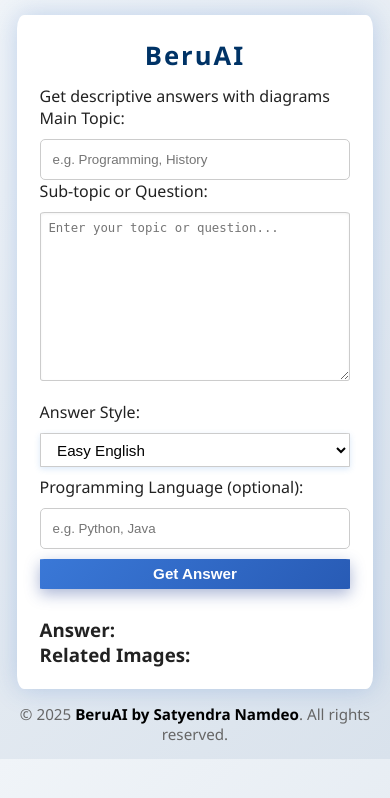
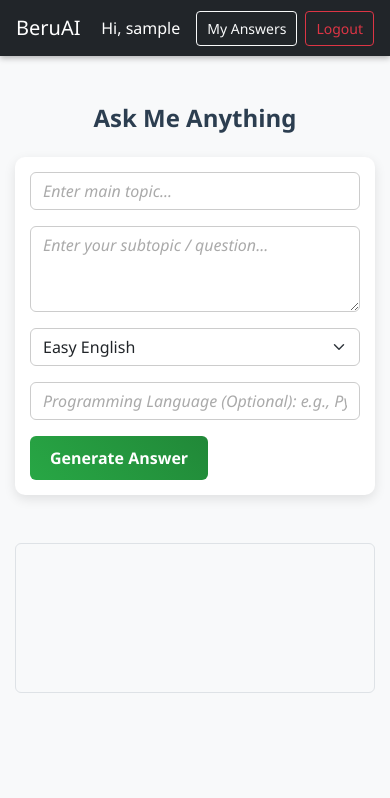
Before and after one commit to SanFlash/Satyen78beruAI, a Flask app: template templates/index.html in a window 390 px wide. Shown: the top 798 px of the page. Run offline with Flask 3, Linux system fonts and the light colour scheme; the template is opened without the code that fills it: most values are stand-ins (such as "Sample title", 1, 10 or a date in 2020).

Commit message:
Update index.html

```diff
--- a/templates/index.html
+++ b/templates/index.html
@@ -1,310 +1,308 @@
 <!DOCTYPE html>
 <html lang="en">
 <head>
-  <meta charset="UTF-8" />
-  <meta name="viewport" content="width=device-width, initial-scale=1" />
-  <title>BeruAI - AI Answer Generator</title>
-  <link rel="stylesheet" href="{{ url_for('static', filename='style.css') }}" />
-  <style>
-  * {
-    box-sizing: border-box;
+    <meta charset="UTF-8" />
+    <title>BeruAI | Home</title>
+    <link href="https://cdn.jsdelivr.net/npm/bootstrap@5.3.0/dist/css/bootstrap.min.css" rel="stylesheet" />
+    <style>
+  body {
+    font-family: 'Segoe UI', Tahoma, Geneva, Verdana, sans-serif;
+    background: #f8f9fa;
+    color: #333;
     margin: 0;
     padding: 0;
   }
 
-  body {
-    font-family: "Segoe UI", Tahoma, Geneva, Verdana, sans-serif;
-    background: linear-gradient(135deg, #f0f4f8, #d9e2ec);
-    color: #222;
-    padding: 2%;
-    -webkit-font-smoothing: antialiased;
-    -moz-osx-font-smoothing: grayscale;
-    overflow-x: hidden;
+  .navbar {
+    box-shadow: 0 2px 6px rgba(0, 0, 0, 0.3);
+    animation: slideDown 0.5s ease-out;
+  }
+
+  @keyframes slideDown {
+    0% {
+      transform: translateY(-100%);
+      opacity: 0;
+    }
+    100% {
+      transform: translateY(0);
+      opacity: 1;
+    }
   }
 
   .container {
-    width: 90%;
-    max-width: 720px;
-    margin: 2% auto;
-    background: #fff;
-    padding: 5%;
-    border-radius: 2%;
-    box-shadow: 0 12px 30px rgba(0, 0, 0, 0.08);
-    animation: shadowPulse 4s ease-in-out infinite;
-    transition: all 0.3s ease-in-out;
+    animation: fadeIn 0.7s ease-in;
+    max-width: 800px;
   }
 
-  h1 {
-    margin-bottom: 4%;
-    text-align: center;
-    color: #003366;
-    font-weight: 700;
-    font-size: 220%;
-    letter-spacing: 0.1em;
-    opacity: 0;
-    transform: translateX(-5%);
-    animation: slideFadeIn 0.8s forwards;
-    animation-delay: 0.3s;
+  @keyframes fadeIn {
+    from { opacity: 0; transform: translateY(30px); }
+    to { opacity: 1; transform: translateY(0); }
   }
 
-  textarea {
-    width: 100%;
-    height: 22vh;
-    padding: 3%;
-    font-size: 105%;
-    margin-bottom: 5%;
-    border: 2% solid #a9c1de;
-    border-radius: 1.5%;
-    resize: vertical;
-    transition: border-color 0.3s ease, box-shadow 0.3s ease;
-    box-shadow: inset 0 1px 3px rgba(0, 0, 0, 0.05);
+  h2 {
+    color: #2c3e50;
+    font-weight: 700;
   }
 
-  select,
-  button {
-    padding: 2% 4%;
-    font-size: 100%;
-    margin-bottom: 4%;
-    border-radius: 1.5%;
-    border: 2% solid #4a90e2;
-    cursor: pointer;
-    transition: all 0.3s ease;
+  form {
     background: white;
-    user-select: none;
-    width: 48%;
-    display: inline-block;
-    box-shadow: 0 2px 6px rgba(74, 144, 226, 0.2);
+    padding: 25px;
+    border-radius: 10px;
+    box-shadow: 0 4px 12px rgba(0, 0, 0, 0.1);
+    animation: bounceIn 0.8s ease;
   }
 
-  button {
-    background: linear-gradient(135deg, #3a78d7, #285bb5);
-    color: #fff;
-    font-weight: 600;
-    box-shadow: 0 5px 15px rgba(42, 71, 149, 0.4);
+  @keyframes bounceIn {
+    0% {
+      transform: scale(0.95);
+      opacity: 0;
+    }
+    100% {
+      transform: scale(1);
+      opacity: 1;
+    }
   }
 
-  button:hover {
-    background: linear-gradient(135deg, #254a8a, #1a3560);
-    transform: translateY(-2%);
-    box-shadow: 0 8px 20px rgba(26, 53, 96, 0.7);
-    animation: pulse 1.5s infinite alternate;
+  input.form-control,
+  textarea.form-control,
+  select.form-select {
+    border: 1px solid #ccc;
+    border-radius: 6px;
+    transition: border-color 0.3s ease;
   }
 
-  #output {
-    margin-top: 6%;
+  input:focus,
+  textarea:focus,
+  select:focus {
+    border-color: #28a745;
+    box-shadow: 0 0 0 0.15rem rgba(40, 167, 69, 0.25);
   }
 
-  #textAnswer {
-    font-size: 110%;
-    line-height: 1.75;
-    color: #1a1a1a;
-    opacity: 0;
-    transform: scale(0.97);
-    animation: fadeScaleIn 0.7s forwards;
-    animation-delay: 0.5s;
+  .btn-success {
+    background: linear-gradient(45deg, #28a745, #218838);
+    border: none;
+    padding: 10px 20px;
+    font-weight: bold;
+    transition: background 0.3s ease;
+    border-radius: 6px;
   }
 
-  strong {
-    font-weight: 700;
-    color: #000;
+  .btn-success:hover {
+    background: linear-gradient(45deg, #218838, #1e7e34);
   }
 
-  em {
-    font-style: italic;
-    color: #555;
-  }
 
-  mark {
-    background-color: #fff176;
-    padding: 0 1%;
-    border-radius: 3%;
-    font-weight: 600;
-  }
-
-  pre {
-    background-color: #f0f2f5;
-    padding: 4%;
-    border-radius: 2%;
-    overflow-x: auto;
-    font-family: "Courier New", Courier, monospace;
-    color: #2e2e2e;
-    margin: 4% 0;
-    box-shadow: inset 0 0 12px #d0d7df;
-  }
 
   #imageResults img {
     max-width: 100%;
-    border-radius: 3%;
-    margin-top: 4%;
-    box-shadow: 0 4px 20px rgba(0, 0, 0, 0.12);
-    opacity: 0;
-    transform: scale(0.95);
-    animation: fadeScaleIn 0.6s forwards;
-    animation-delay: calc(0.3s + var(--img-index) * 0.18s);
+    max-height: 100%;
+    border-radius: 6px;
+    box-shadow: 0 2px 8px rgba(0, 0, 0, 0.15);
     transition: transform 0.3s ease;
   }
 
   #imageResults img:hover {
-    transform: scale(1.04);
-    box-shadow: 0 6px 25px rgba(0, 0, 0, 0.25);
-    cursor: pointer;
+    transform: scale(1.05);
   }
 
-  textarea:focus,
-  select:focus {
-    outline: none;
-    border-color: #3a78d7;
-    box-shadow: 0 0 10px 3px rgba(58, 120, 215, 0.4);
-    transition: border-color 0.25s ease, box-shadow 0.25s ease;
+  .form-control::placeholder {
+    color: #aaa;
+    font-style: italic;
   }
 
-  /* Animations */
-  @keyframes fadeInUp {
-    from {
-      opacity: 0;
-      transform: translateY(5%);
+  /* Responsive behavior */
+  @media (max-width: 768px) {
+    .container {
+      padding: 15px;
     }
-    to {
-      opacity: 1;
-      transform: translateY(0);
+
+    form {
+      padding: 15px;
+    }
+
+    .navbar .btn {
+      font-size: 14px;
+      padding: 6px 10px;
+    }
+
+    h2 {
+      font-size: 1.5rem;
+    }
+
+    #imageResults img {
+      max-width: 100%;
     }
   }
 
-  @keyframes fadeScaleIn {
-    from {
-      opacity: 0;
-      transform: scale(0.95);
-    }
-    to {
-      opacity: 1;
-      transform: scale(1);
-    }
+  /* Transition effect for new answers */
+  .fade-in-answer {
+    animation: fadeAnswer 0.6s ease-in;
   }
 
-  @keyframes pulse {
-    0% {
-      box-shadow: 0 0 6px 2px rgba(58, 120, 215, 0.6);
-    }
-    100% {
-      box-shadow: 0 0 12px 6px rgba(58, 120, 215, 0);
-    }
-  }
-
-  @keyframes shadowPulse {
-    0%, 100% {
-      box-shadow: 0 0 15px rgba(0, 0, 0, 0.1);
-    }
-    50% {
-      box-shadow: 0 0 28px rgba(58, 120, 215, 0.3);
-    }
-  }
-
-  @keyframes slideFadeIn {
-    from {
-      opacity: 0;
-      transform: translateX(-5%);
-    }
-    to {
-      opacity: 1;
-      transform: translateX(0);
-    }
-  }
-
-  /* RESPONSIVE MEDIA QUERIES */
-
-  @media (max-width: 768px) {
-    h1 {
-      font-size: 180%;
-      letter-spacing: 0.08em;
-    }
-
-    .container {
-      width: 95%;
-      padding: 6%;
-    }
-
-    select,
-    button {
-      width: 100%;
-      margin-bottom: 3%;
-    }
-
-    #textAnswer {
-      font-size: 100%;
-    }
-
-    pre {
-      font-size: 95%;
-    }
-  }
-
-  @media (max-width: 480px) {
-    h1 {
-      font-size: 160%;
-    }
-
-    textarea {
-      height: 20vh;
-      font-size: 95%;
-      padding: 2.5%;
-    }
-
-    select,
-    button {
-      font-size: 95%;
-    }
-
-    pre {
-      font-size: 90%;
-    }
-
-    #textAnswer {
-      font-size: 95%;
-    }
+  @keyframes fadeAnswer {
+    0% { opacity: 0; transform: translateY(10px); }
+    100% { opacity: 1; transform: translateY(0); }
   }
 </style>
 
 </head>
 <body>
-  <div class="container">
-    <h1>BeruAI</h1>
-    <p>Get descriptive answers with diagrams</p>
+<nav class="navbar navbar-expand-lg navbar-dark bg-dark px-3">
+    <a class="navbar-brand" href="#">BeruAI</a>
+    <div class="ms-auto d-flex align-items-center">
+        <span class="text-white me-3">Hi, {{ user_name }}</span>
+        <a class="btn btn-outline-light btn-sm me-2" href="/answers">My Answers</a>
+        <a class="btn btn-outline-danger btn-sm" href="/logout">Logout</a>
+    </div>
+</nav>
 
-    <label>Main Topic:</label>
-    <input type="text" id="mainTopicInput" placeholder="e.g. Programming, History" />
+<div class="container py-5">
+    <h2 class="mb-4 text-center">Ask Me Anything</h2>
+    <form id="askForm">
+        <div class="mb-3">
+            <input
+                id="mainTopic"
+                name="mainTopic"
+                class="form-control"
+                placeholder="Enter main topic..."
+                required
+            />
+        </div>
+        <div class="mb-3">
+            <textarea
+                id="question"
+                name="question"
+                class="form-control"
+                rows="3"
+                placeholder="Enter your subtopic / question..."
+                required
+            ></textarea>
+        </div>
+        <div class="mb-3">
+            <select id="style" name="style" class="form-select">
+                <option value="easy">Easy English</option>
+                <option value="hinglish">Hinglish</option>
+                <option value="professional">Professional</option>
+                <option value="hindi">Hindi</option>
+            </select>
+        </div>
+        <!-- 🆕 Optional programming language field -->
+        <div class="mb-3">
+            <input
+                id="language"
+                name="language"
+                class="form-control"
+                placeholder="Programming Language (Optional): e.g., Python, JavaScript"
+            />
+        </div>
+        <button type="submit" class="btn btn-success">Generate Answer</button>
+    </form>
 
-    <label>Sub-topic or Question:</label>
-    <textarea id="questionInput" placeholder="Enter your topic or question..."></textarea>
+    <div id="responseContainer" class="mt-5 border rounded p-4 bg-light" style="min-height: 150px;"></div>
 
-    <label>Answer Style:</label>
-    <select id="styleSelect">
-      <option value="easy">Easy English</option>
-      <option value="hinglish">Hinglish</option>
-      <option value="professional">Professional</option>
-      <option value="hindi">Hindi</option>
-    </select>
-<br>
-    <label>Programming Language (optional):</label>
-    <input type="text" id="languageInput" placeholder="e.g. Python, Java" />
+    <div id="imageResults" class="mt-4 d-flex flex-wrap gap-3 justify-content-center"></div>
+</div>
 
-    <button id="generateBtn">Get Answer</button>
+<script src="https://cdn.jsdelivr.net/npm/marked/marked.min.js"></script>
+<script>
+    async function fetchImages(query) {
+        const GOOGLE_API_KEY = "AIzaSyDzZQuDnsIgqUDyYhJ77UV9XJ0G-0M2pp0";
+        const SEARCH_ENGINE_ID = "b456c73a132774aa1";
 
-    <div id="output">
-      <h3>Answer:</h3>
-      <div id="textAnswer"></div>
-      <h3>Related Images:</h3>
-      <div id="imageResults"></div>
-    </div>
-  </div>
-  <footer style="text-align: center; padding: 2% 0; font-size: 95%; color: #666;">
-  &copy; <span id="year"></span> <strong>BeruAI by Satyendra Namdeo</strong>. All rights reserved.
-</footer>
+        const imageQuery = encodeURIComponent(query + " diagram OR figure OR image");
+        const url = `https://www.googleapis.com/customsearch/v1?q=${imageQuery}&cx=${SEARCH_ENGINE_ID}&searchType=image&num=3&key=${GOOGLE_API_KEY}`;
 
-<script>
-  // Dynamically update year
-  document.getElementById("year").textContent = new Date().getFullYear();
+        try {
+            const response = await fetch(url);
+            const data = await response.json();
+            return data.items || [];
+        } catch (err) {
+            console.error("Image fetch error:", err);
+            return [];
+        }
+    }
+
+    function clearImages() {
+        document.getElementById("imageResults").innerHTML = "";
+    }
+
+    function renderImages(images) {
+        const container = document.getElementById("imageResults");
+        images.forEach(item => {
+            const img = document.createElement("img");
+            img.src = item.link;
+            img.alt = item.title || "Related image";
+            img.style.maxWidth = "550px";
+            img.style.borderRadius = "8px";
+            img.style.boxShadow = "0 2px 8px rgba(0,0,0,0.15)";
+            container.appendChild(img);
+        });
+    }
+
+    document.getElementById("askForm").addEventListener("submit", async function (e) {
+        e.preventDefault();
+
+        const mainTopic = document.getElementById("mainTopic").value.trim();
+        const question = document.getElementById("question").value.trim();
+        const style = document.getElementById("style").value;
+        const language = document.getElementById("language").value.trim();
+
+        if (!mainTopic || !question) {
+            alert("Please enter both Main Topic and Question.");
+            return;
+        }
+
+        document.getElementById("responseContainer").innerHTML = "Generating answer...";
+        clearImages();
+
+        const fullQuestion = `Main topic: ${mainTopic}\nQuestion: ${question}`;
+
+        try {
+            // Generate answer
+            const response = await fetch("/api/generate-answer", {
+                method: "POST",
+                headers: { "Content-Type": "application/json" },
+                body: JSON.stringify({ question: fullQuestion, style, language }),
+            });
+
+            const data = await response.json();
+
+            if (!response.ok) {
+                document.getElementById("responseContainer").innerHTML = `Error: ${data.error || 'Unknown error'}`;
+                return;
+            }
+
+            // Display answer
+            document.getElementById("responseContainer").innerHTML = marked.parse(data.answer);
+
+            // Save answer to backend/Supabase
+            try {
+                const saveResponse = await fetch("/api/save-answer", {
+                    method: "POST",
+                    headers: { "Content-Type": "application/json" },
+                    body: JSON.stringify({ question: fullQuestion, answer: data.answer })
+                });
+                const saveData = await saveResponse.json();
+                if (!saveResponse.ok) {
+                    console.warn("Failed to save answer:", saveData.error);
+                } else {
+                    console.log("Answer saved successfully");
+                }
+            } catch (saveErr) {
+                console.error("Error saving answer:", saveErr);
+            }
+
+            // Fetch and render images
+            const images = await fetchImages(question);
+            if (images.length > 0) {
+                renderImages(images);
+            }
+        } catch (error) {
+            document.getElementById("responseContainer").innerHTML = "An error occurred. Try again later.";
+            console.error(error);
+        }
+    });
 </script>
 
-  <script src="{{ url_for('static', filename='script.js') }}"></script>
 </body>
 </html>
```
